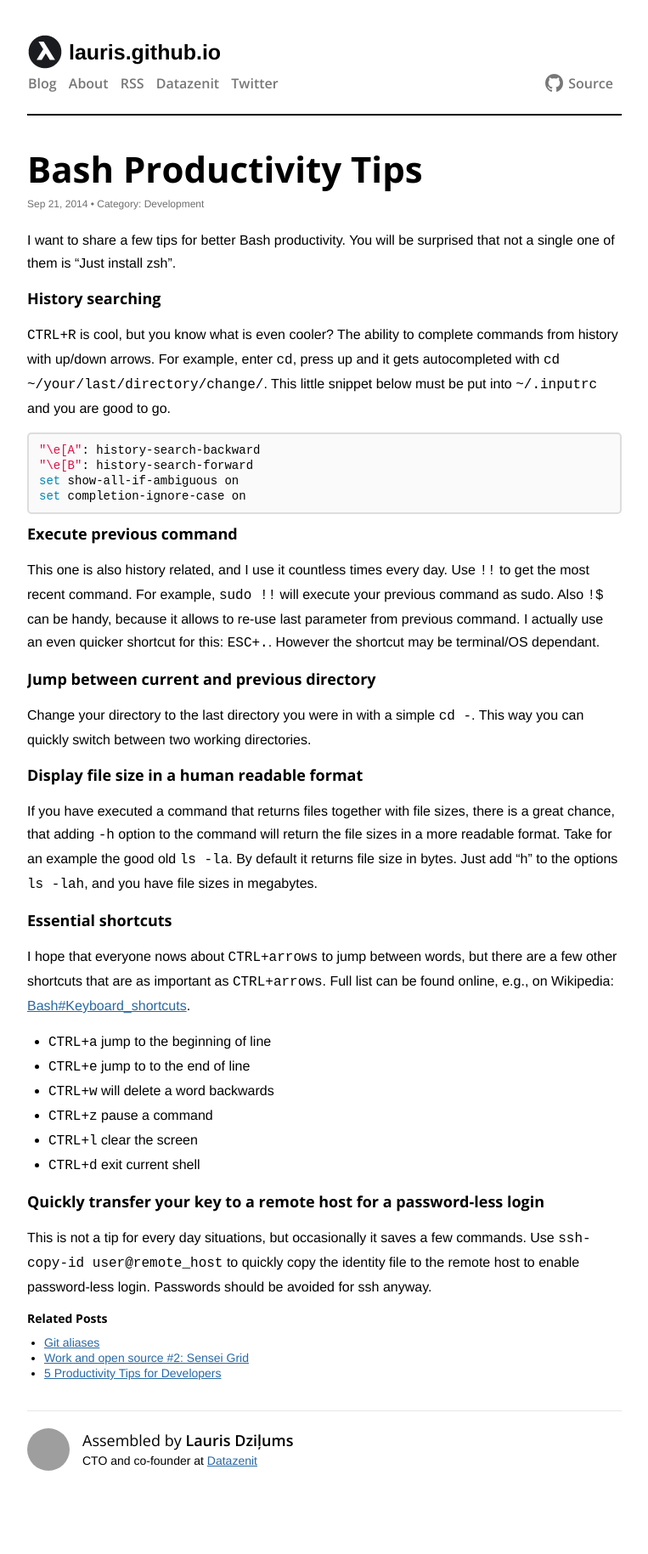
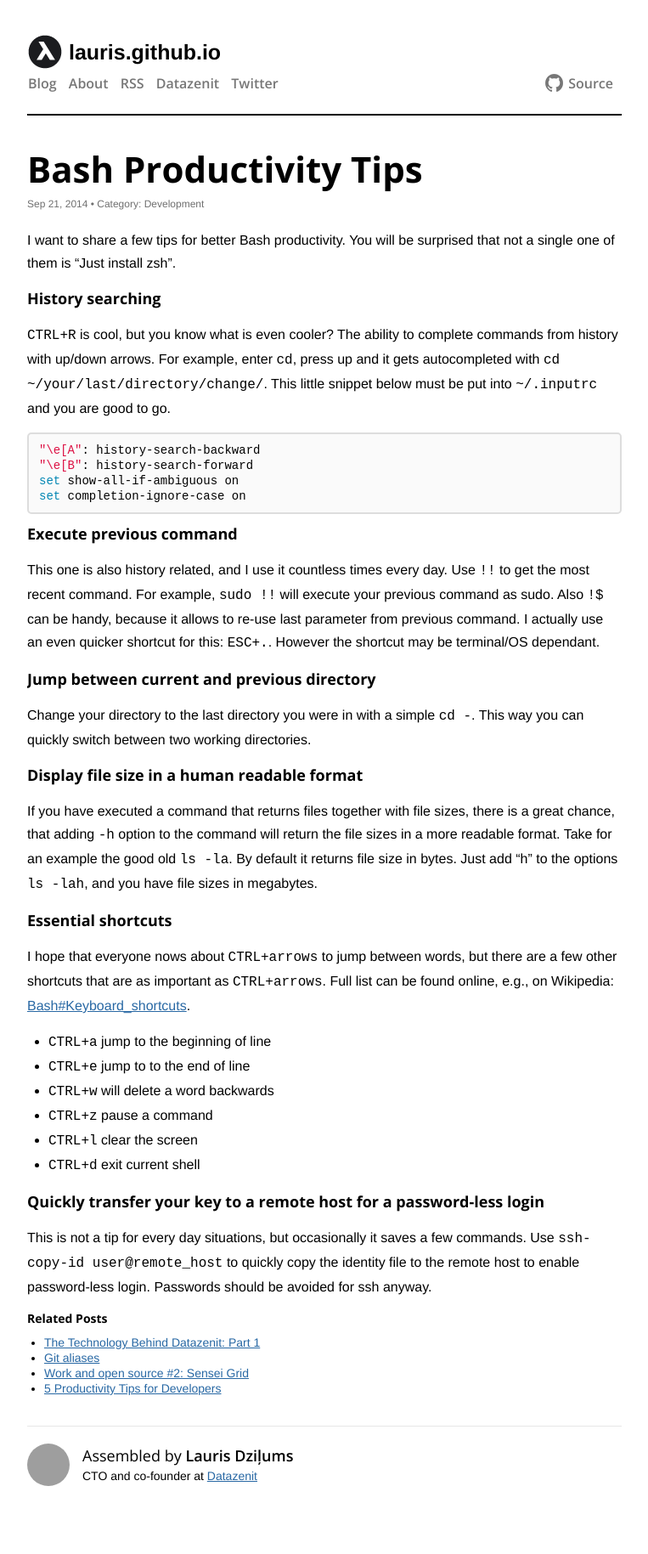
Before and after one commit to lauris/lauris.github.com, a Jekyll site: the page built from _posts/2014-09-21-bash-productivity-tips.md, in a window 1280 px wide. Shown: the whole page at 85% size, without its empty margins (258-1021 px from the left). Built offline with Jekyll 4.4.1, drawn with Linux system fonts in a browser that asks for light colours; comment, search, counter and statistics services are not loaded; grey boxes are pictures that could not be loaded.

Commit message:
Add more related posts.

```diff
--- a/_posts/2014-09-21-bash-productivity-tips.md
+++ b/_posts/2014-09-21-bash-productivity-tips.md
@@ -3,7 +3,7 @@
 title: "Bash Productivity Tips"
 permalink: "/bash-productivity-tips"
 category: development
-related: ["Git aliases", "5 Productivity Tips for Developers", "Work and open source #2: Sensei Grid"]
+related: ["Git aliases", "5 Productivity Tips for Developers", "Work and open source #2: Sensei Grid", "The Technology Behind Datazenit: Part 1"]
 ---
 
 I want to share a few tips for better Bash productivity. You will be surprised that not a single one of them is "Just install zsh".
```
